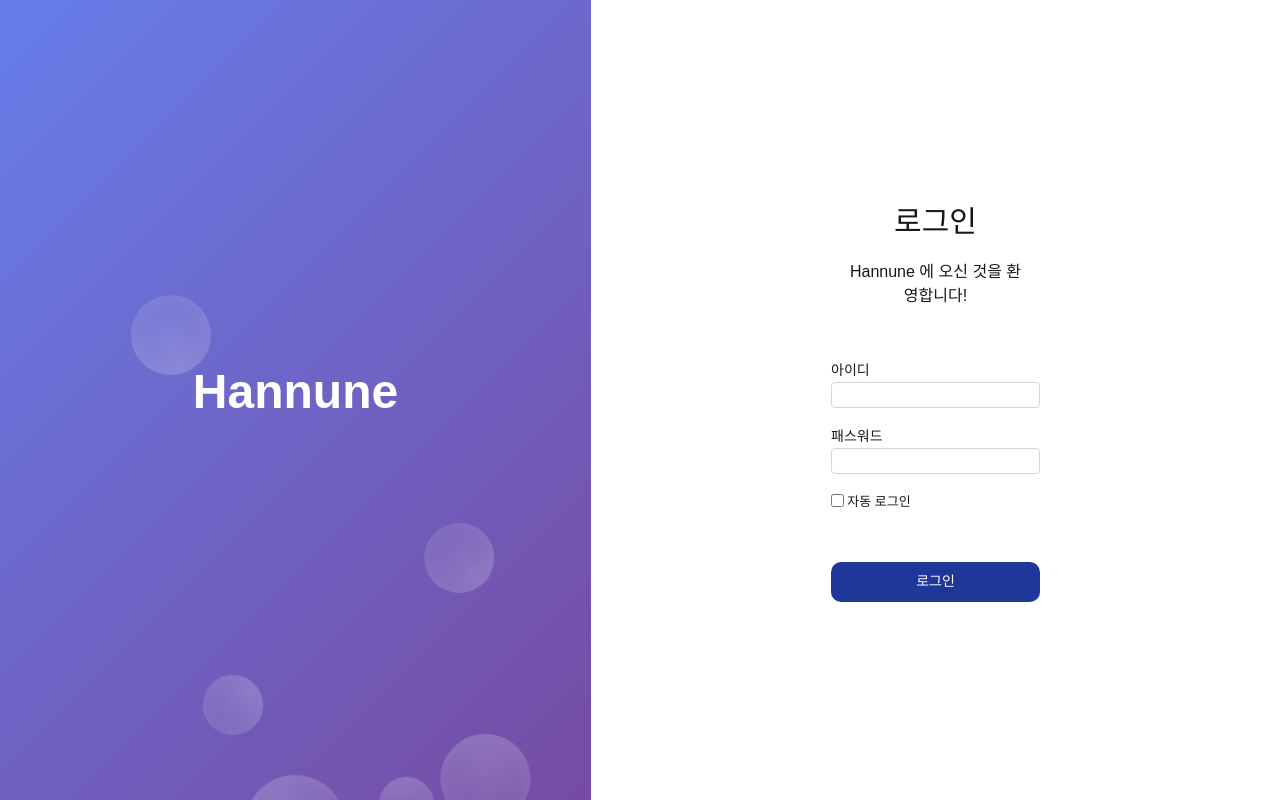
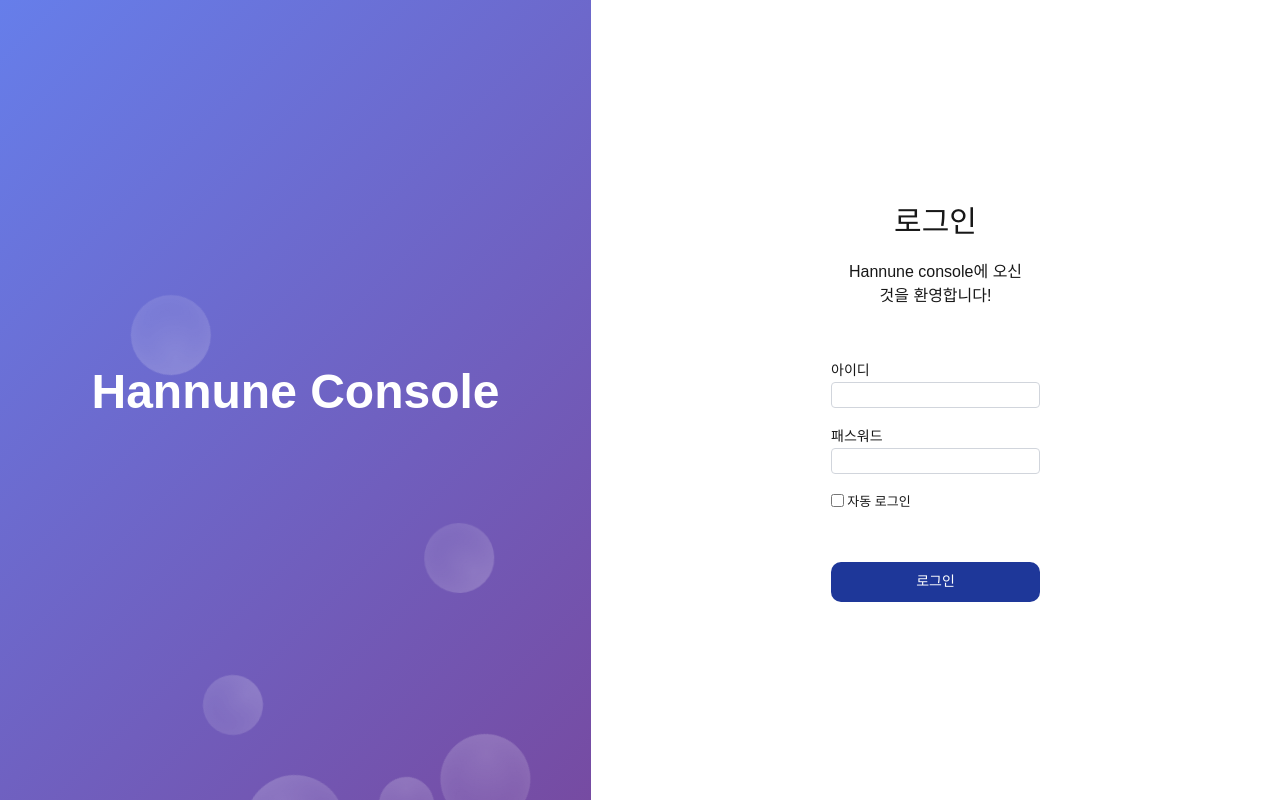
Before and after one commit to Funiv-dev/cms-portal, a Next.js app: page / in a window 1280 px wide. Built offline with nearby package versions, Linux system fonts and the light colour scheme; no server answers.

Commit message:
add : fadeIn 추가

```diff
--- a/package.json
+++ b/package.json
@@ -11,6 +11,7 @@
   "dependencies": {
     "axios": "^1.9.0",
     "next": "15.3.3",
+    "nprogress": "^0.2.0",
     "react": "^19.0.0",
     "react-dom": "^19.0.0"
   },
@@ -18,6 +19,7 @@
     "@eslint/eslintrc": "^3",
     "@tailwindcss/postcss": "^4",
     "@types/node": "^20",
+    "@types/nprogress": "^0.2.3",
     "@types/react": "^19",
     "@types/react-dom": "^19",
     "eslint": "^9",
--- a/src/app/common/common.css
+++ b/src/app/common/common.css
@@ -1122,3 +1122,36 @@ a.common-vtn:hover {
       opacity: 0;
   }
 }
+
+@keyframes fadeInLeft {
+  from {
+      opacity: 0;
+      transform: translateX(-50px);
+  }
+  to {
+      opacity: 1;
+      transform: translateX(0);
+  }
+}
+
+@keyframes fadeInRight {
+  from {
+      opacity: 0;
+      transform: translateX(50px);
+  }
+  to {
+      opacity: 1;
+      transform: translateX(0);
+  }
+}
+
+@keyframes fadeIn {
+  from {
+      opacity: 0;
+      transform: translateY(20px);
+  }
+  to {
+      opacity: 1;
+      transform: translateY(0);
+  }
+}
--- a/src/app/page.tsx
+++ b/src/app/page.tsx
@@ -60,7 +60,7 @@ export default function Home() {
     return (
     <div>
         <div className="flex flex-row h-screen">
-            <div className="login-page bubble flex flex-60 flex-col justify-center item-center w-50">
+            <div className="login-page bubble flex flex-60 flex-col justify-center item-center w-50 opacity-0 animate-[fadeInLeft_1s_ease-out_forwards]">
                 <div className="bubble-item"></div>
                 <div className="bubble-item"></div>
                 <div className="bubble-item"></div>
@@ -71,15 +71,15 @@ export default function Home() {
                 <div className="bubble-item"></div>
 
                 <div className='text-center text-white' style={{ position: 'relative', zIndex: 10 }}>
-                    <h1 className="text-5xl font-bold mb-4">Hannune</h1>
+                    <h1 className="text-5xl font-bold mb-4">Hannune Console</h1>
                 </div>
             </div>
 
-            <div className="flex flex-40 flex-col justify-center item-center m-10">
+            <div className="flex flex-40 flex-col justify-center item-center m-10 opacity-0 animate-[fadeInRight_1s_ease-out_0.2s_forwards]">
                 <div className='m-50'>
                     <div>
                         <h1 className="jetbrains-mono-semi-bold fs-30 text-center">로그인</h1>
-                        <p className="jetbrains-mono-light text-center m-1">Hannune 에 오신 것을 환영합니다!</p>
+                        <p className="jetbrains-mono-light text-center m-1">Hannune console에 오신 것을 환영합니다!</p>
                     </div>
                     <div className="jetbrains-mono-light mt-50">
                         <div>
```
